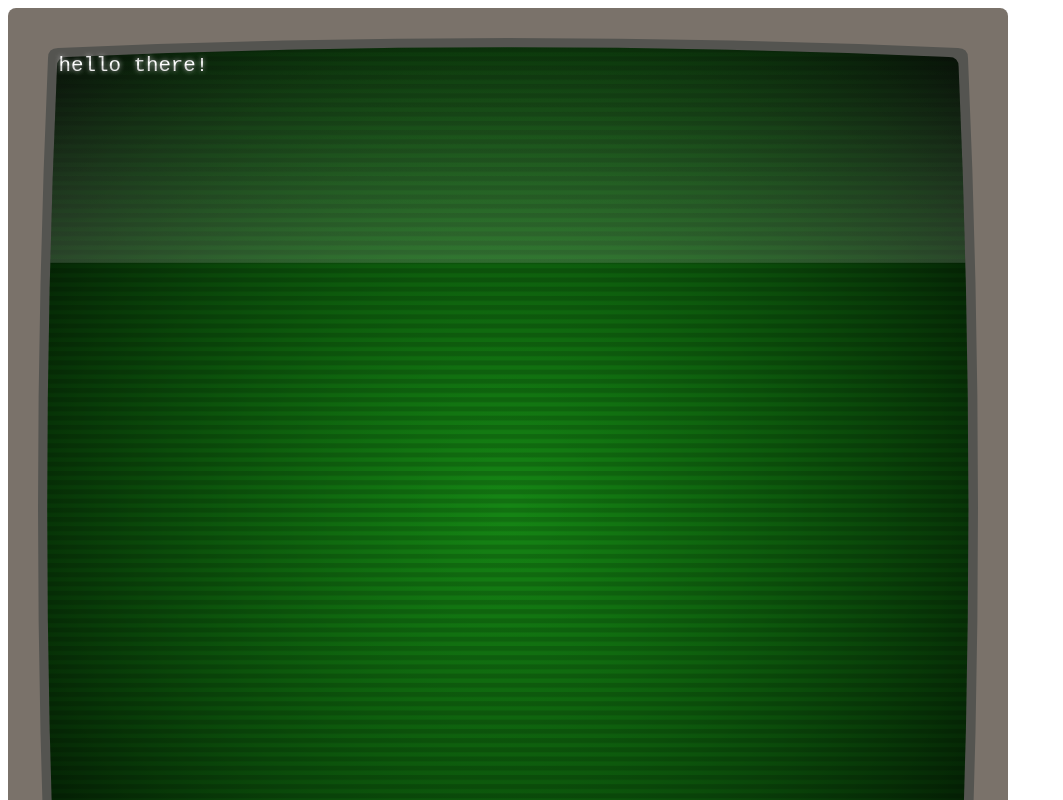
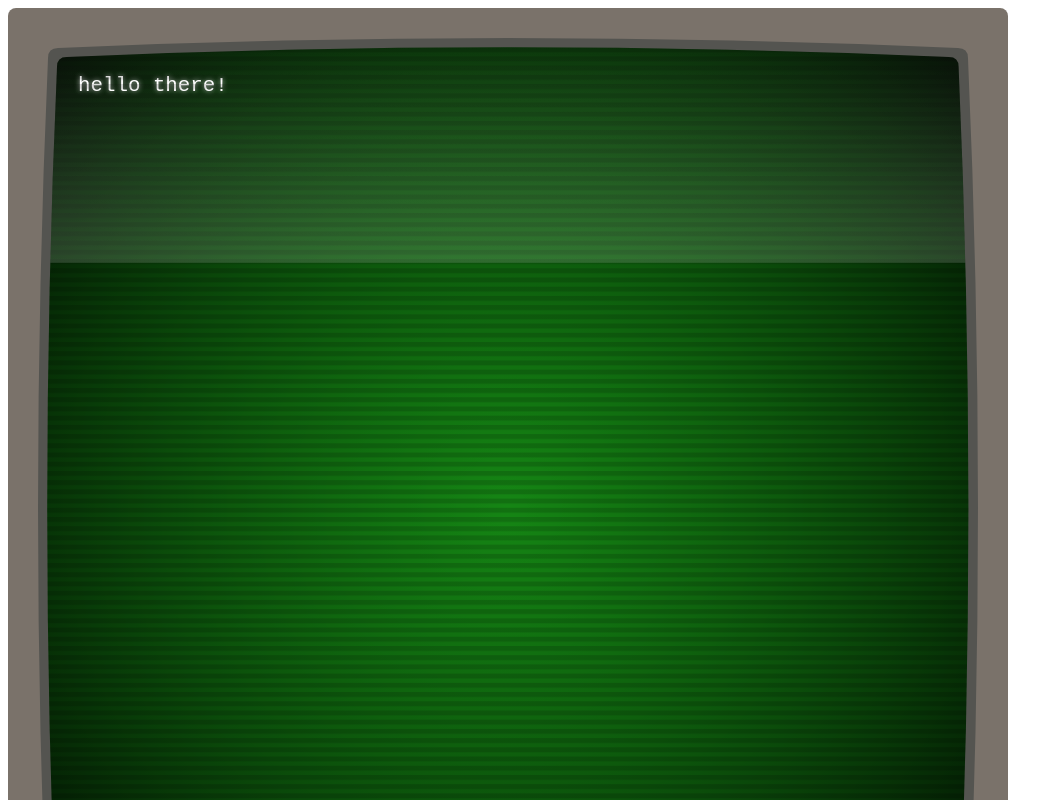
Before and after one commit to scottjoe1996/console-studio-app, a React (Vite) app: page / in a window 1280 px wide. Shown: the top 800 px of the page, without its empty margins (0-1063 px from the left). Built offline with nearby package versions, Linux system fonts and the light colour scheme.

Commit message:
fixed text spacing

```diff
--- a/src/app.tsx
+++ b/src/app.tsx
@@ -2,7 +2,7 @@ import { FC } from 'react';
 import Console from './components/console/console';
 
 export const App: FC = () => {
-  return <Console height={1000} width={1000} />;
+  return <Console size={1000} />;
 };
 
 export default App;
--- a/src/components/console/console.tsx
+++ b/src/components/console/console.tsx
@@ -4,14 +4,13 @@ import screenBackgroundSvg from './screen-background.svg';
 import screenOverlay from './screen-overlay.svg';
 
 interface ConsoleProps {
-  width: string | number;
-  height: string | number;
+  size: number;
 }
 
-export const Console: FC<ConsoleProps> = ({ width, height }) => {
+export const Console: FC<ConsoleProps> = ({ size }) => {
   const commonScreenStyling: CSSProperties = {
-    width,
-    height,
+    width: size,
+    height: size,
     borderRadius: 8,
     backgroundOrigin: 'border-box',
     backgroundRepeat: 'no-repeat',
@@ -24,7 +23,11 @@ export const Console: FC<ConsoleProps> = ({ width, height }) => {
         ...commonScreenStyling,
         position: 'relative',
         backgroundImage: `url("${screenBackgroundSvg}")`,
-        padding: '2% 4%',
+      }}
+    >
+      <div
+        style={{
+          padding: '4.5% 7%',
         }}
       >
         <p
@@ -36,6 +39,7 @@ export const Console: FC<ConsoleProps> = ({ width, height }) => {
         >
           hello there!
         </p>
+      </div>
       <div
         style={{
           ...commonScreenStyling,
```
Lines whose indentation alone changed are shown as unchanged.
